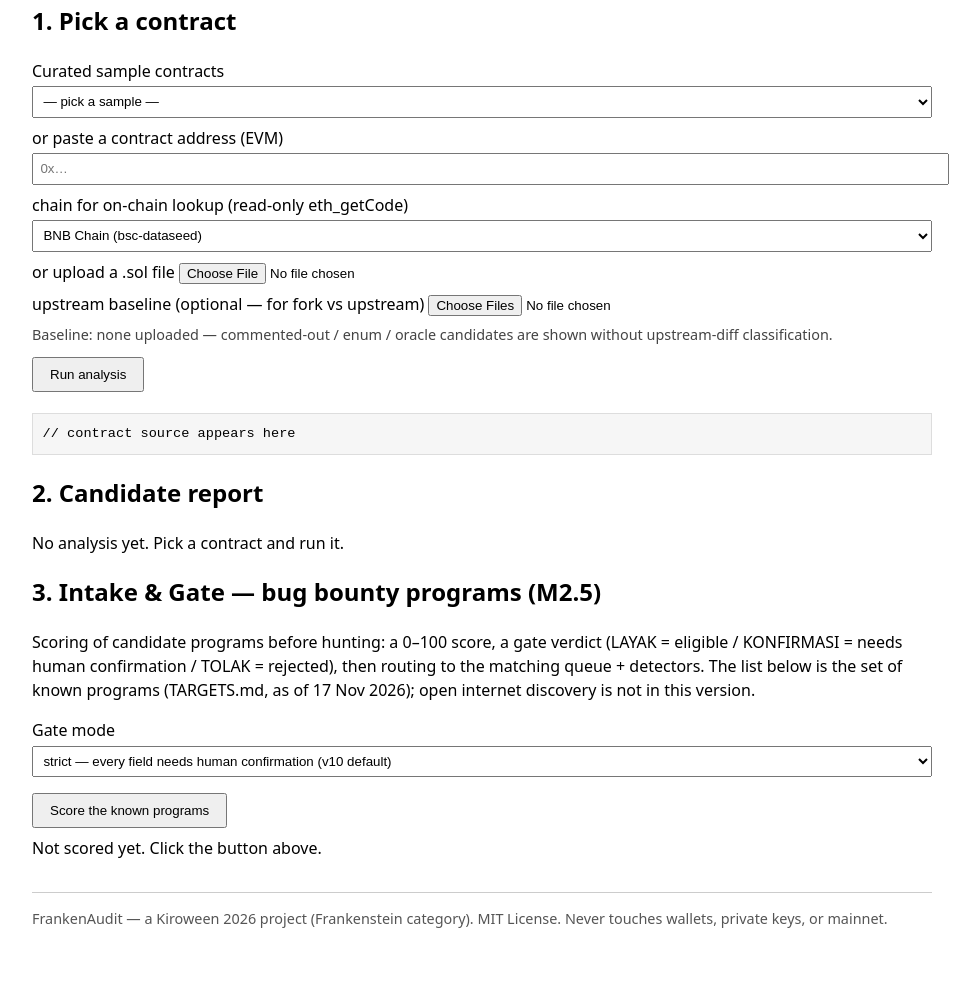
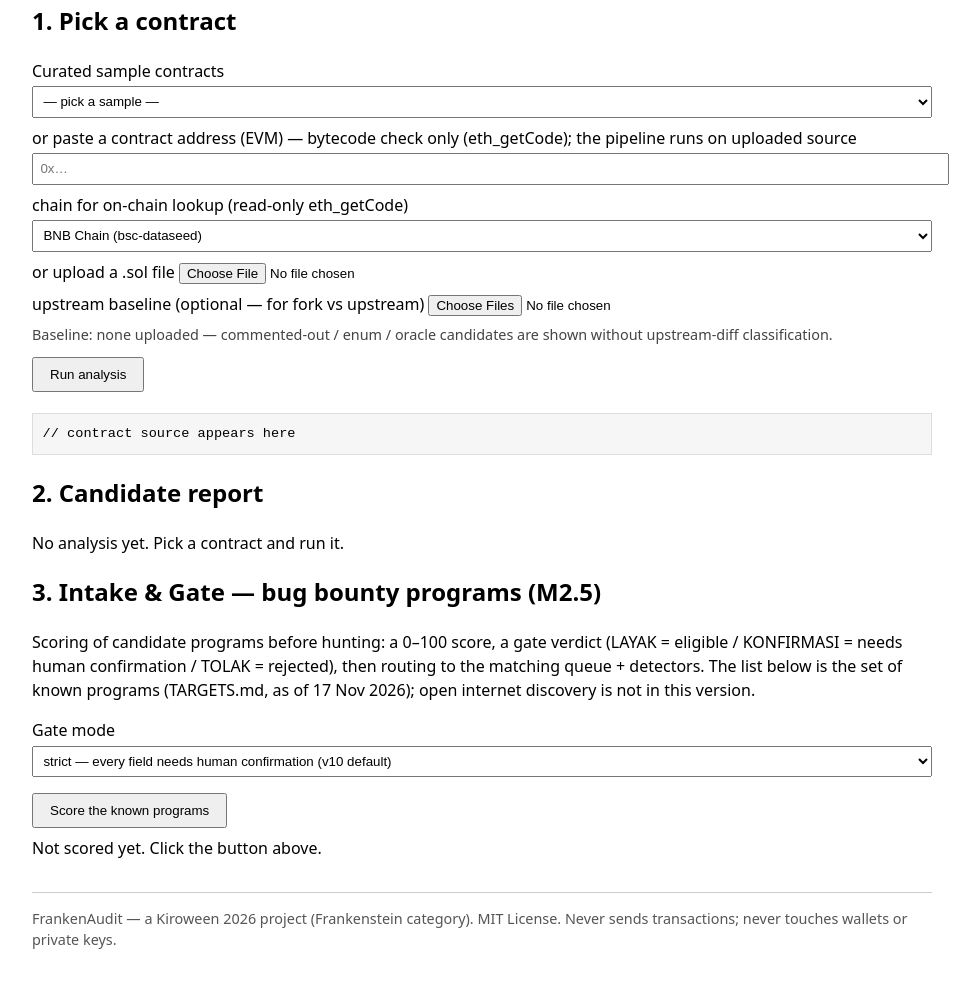
Before and after one commit to zerardi/frankenaudit, a plain HTML site: page app/index.html in a window 1280 px wide. Shown: the part 274-1257 px from the top of the page, without its empty margins (158-1138 px from the left). Before the commit the page ends 1235 px from the top, so only its background shows below. Drawn offline with Linux system fonts and the light colour scheme.

Commit message:
Hostile re-check fixes (27 Nov): README alignment, 977 qualification, video errata

```diff
--- a/app/index.html
+++ b/app/index.html
@@ -24,7 +24,7 @@
         <option value="">— pick a sample —</option>
       </select>
     </label>
-    <label>or paste a contract address (EVM)
+    <label>or paste a contract address (EVM) — bytecode check only (eth_getCode); the pipeline runs on uploaded source
       <input id="address-input" type="text" placeholder="0x…" spellcheck="false">
     </label>
     <label>chain for on-chain lookup (read-only eth_getCode)
@@ -73,7 +73,7 @@
 
 <footer>
   <p>FrankenAudit — a Kiroween 2026 project (Frankenstein category). MIT License.
-     Never touches wallets, private keys, or mainnet.</p>
+     Never sends transactions; never touches wallets or private keys.</p>
 </footer>
 
 <script src="pipeline.js"></script>
```
